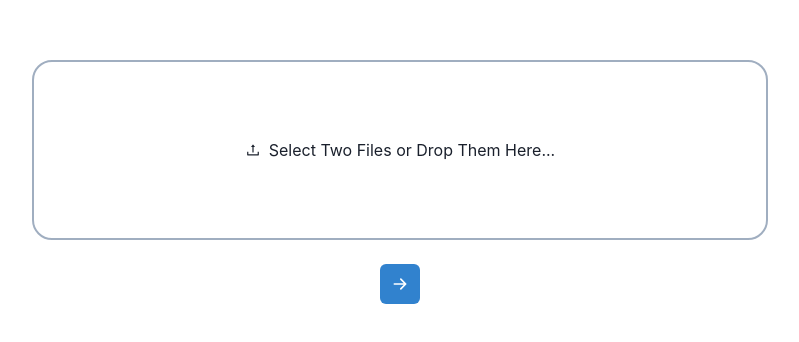
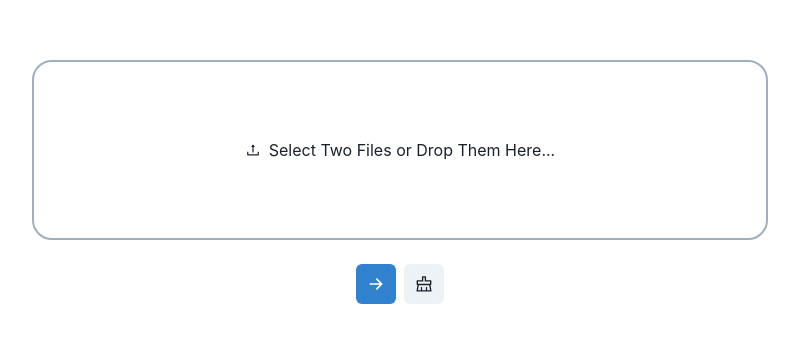
Before and after one commit to devkosta/image-match, a React (Create React App) app in the folder client/: page / in a window 1280 px wide. Shown: the part 218-560 px from the top of the page, without its empty margins (240-1039 px from the left). Built offline with nearby package versions, Linux system fonts and the light colour scheme.

Commit message:
Commit before Heroku

```diff
--- a/client/src/App.tsx
+++ b/client/src/App.tsx
@@ -8,10 +8,10 @@ import { dataToHash, hammDist } from "./utils/perceptualHash";
 import Layout from "./components/Layout";
 import ImageDrop from "./components/ImageDrop";
 import {
-	VStack,
-	HStack,
-	Box,
-	IconButton,
+    VStack,
+    HStack,
+    Box,
+    IconButton,
     Button,
     Text,
     Modal,
@@ -21,9 +21,10 @@ import {
     ModalFooter,
     ModalBody,
     useDisclosure,
-	useToast
+    useToast
 } from "@chakra-ui/react";
 import { BsArrowRightShort } from "react-icons/bs";
+import { AiOutlineClear } from "react-icons/ai";
 
 const App = () => {
     const [currentFiles, setCurrentFiles] = useState<FileWithPath[]>([]);
@@ -144,6 +145,14 @@ const App = () => {
                         icon={<BsArrowRightShort size={26} />}
                         onClick={handleButtonClick}
                     />
+                    <IconButton
+                        aria-label="Clear"
+                        icon={<AiOutlineClear size={20} />}
+                        onClick={() => {
+                            setCurrentFiles([]);
+                            setHashes([]);
+                        }}
+                    />
                 </HStack>
             </VStack>
             <Modal blockScrollOnMount={false} isOpen={isOpen} onClose={onClose}>
```
Also changed, not shown: 1 other file (tests, documents, lock files or other folders).
